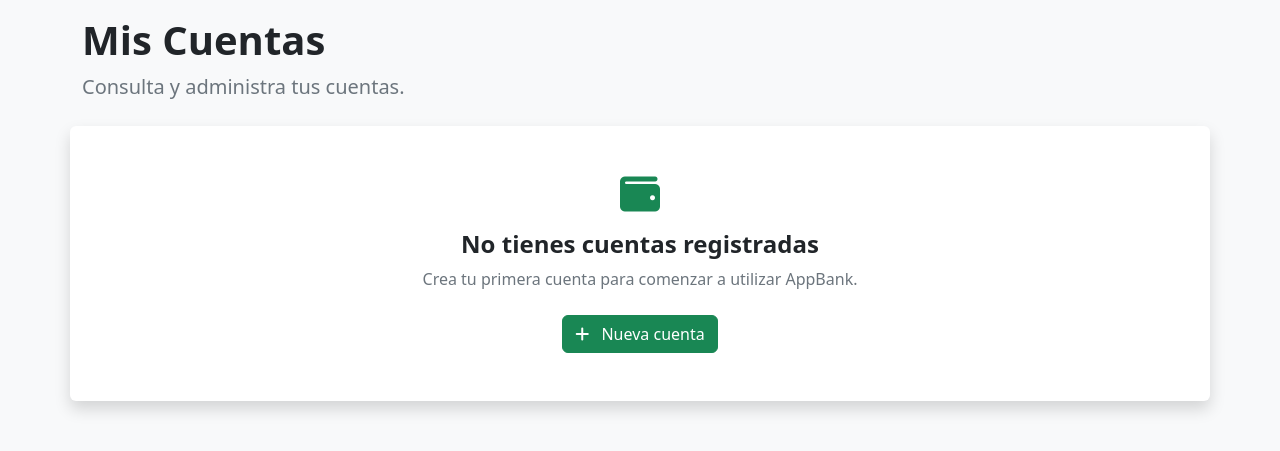
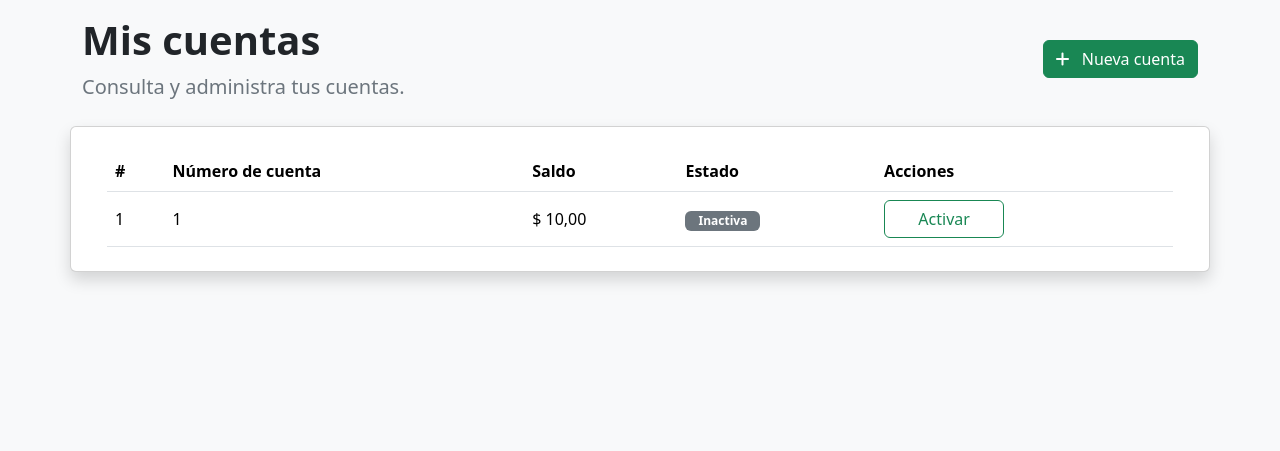
Before and after one commit to josecarlosonate/appBank_V2, a PHP site: template app/Views/accounts/index.php in a window 1280 px wide. Shown: the part 164-615 px from the top of the page. Run offline with PHP 8.4, Linux system fonts and the light colour scheme; the visitor is signed in with stand-in values (Sample User, id 1); the template is opened without the code that fills it: most values are stand-ins (such as "Sample title", 1, 10 or a date in 2020); some libraries are stand-ins or nearby versions.

Commit message:
feat: add account listing and status management

```diff
--- a/app/Views/accounts/index.php
+++ b/app/Views/accounts/index.php
@@ -21,6 +21,9 @@
 
     <!-- Font Awesome -->
     <script src="https://kit.fontawesome.com/2c9eef3e53.js" crossorigin="anonymous"></script>
+
+    <!-- Mis estilos -->
+    <link rel="stylesheet" href="/css/app.css">
 </head>
 
 <body class="bg-light">
@@ -44,10 +47,42 @@
                     </li>
                 </ol>
             </nav>
-            <h1 class="fw-bold">Mis Cuentas</h1>
-            <p class="text-secondary fs-5">
-                Consulta y administra tus cuentas.
-            </p>
+
+            <div class="d-flex justify-content-between align-items-center mb-4">
+                <div>
+                    <h1 class="fw-bold">Mis cuentas</h1>
+                    <p class="text-secondary fs-5 mb-0">
+                        Consulta y administra tus cuentas.
+                    </p>
+                </div>
+
+                <a href="/accounts/create" class="btn btn-success">
+                    <i class="fa-solid fa-plus me-2"></i>
+                    Nueva cuenta
+                </a>
+            </div>
+
+        </div>
+
+        <div>
+            <?php if (isset($_SESSION['success'])): ?>
+
+                <div class="alert alert-success" role="alert">
+                    <?= htmlspecialchars($_SESSION['success']) ?>
+                </div>
+
+                <?php unset($_SESSION['success']); ?>
+
+            <?php endif; ?>
+            <?php if (isset($_SESSION['error'])): ?>
+
+                <div class="alert alert-danger" role="alert">
+                    <?= htmlspecialchars($_SESSION['error']) ?>
+                </div>
+
+                <?php unset($_SESSION['error']); ?>
+
+            <?php endif; ?>
         </div>
 
         <div class="row">
@@ -76,7 +111,59 @@
 
             <?php else: ?>
 
-                <!-- Aquí irá la tabla -->
+                <div class="card border-1 shadow">
+                    <div class="card-body p-4">
+
+                        <div class="table-responsive">
+                            <table class="table align-middle mb-0">
+
+                                <thead>
+                                    <tr>
+                                        <th>#</th>
+                                        <th>Número de cuenta</th>
+                                        <th>Saldo</th>
+                                        <th>Estado</th>
+                                        <th>Acciones</th>
+                                    </tr>
+                                </thead>
+
+                                <tbody>
+                                    <?php foreach ($accounts as $index => $account): ?>
+                                        <tr>
+                                            <td><?= $index + 1 ?></td>
+                                            <td><?= $account['account_number'] ?></td>
+                                            <td>$ <?= number_format($account['balance'], 2, ',', '.') ?></td>
+                                            <td>
+                                                <?php if ($account['is_active'] == 1): ?>
+                                                    <span class="badge text-bg-success d-inline-block account-status-badge">Activa</span>
+                                                <?php else: ?>
+                                                    <span class="badge text-bg-secondary d-inline-block account-status-badge">Inactiva</span>
+                                                <?php endif; ?>
+                                            </td>
+                                            <td>
+                                                <form method="POST" action="/accounts/status">
+                                                    <input type="hidden" name="account_id" value="<?= $account['id'] ?>">
+
+                                                    <button
+                                                        type="submit"
+                                                        class="btn account-status-button <?= $account['is_active'] == 1
+                                                                                                ? 'btn-outline-danger'
+                                                                                                : 'btn-outline-success' ?>">
+                                                        <?= $account['is_active'] == 1
+                                                            ? 'Desactivar'
+                                                            : 'Activar' ?>
+                                                    </button>
+                                                </form>
+                                            </td>
+                                        </tr>
+                                    <?php endforeach; ?>
+                                </tbody>
+
+                            </table>
+                        </div>
+
+                    </div>
+                </div>
 
             <?php endif; ?>
         </div>
```
Also changed, not shown: app/Controllers/AccountsController.php (+17 -0 lines), app/Controllers/AuthController.php (+4 -10 lines), app/Models/Account.php (+36 -0 lines), routes/web.php (+39 -3 lines), public/css/app.css (added).
